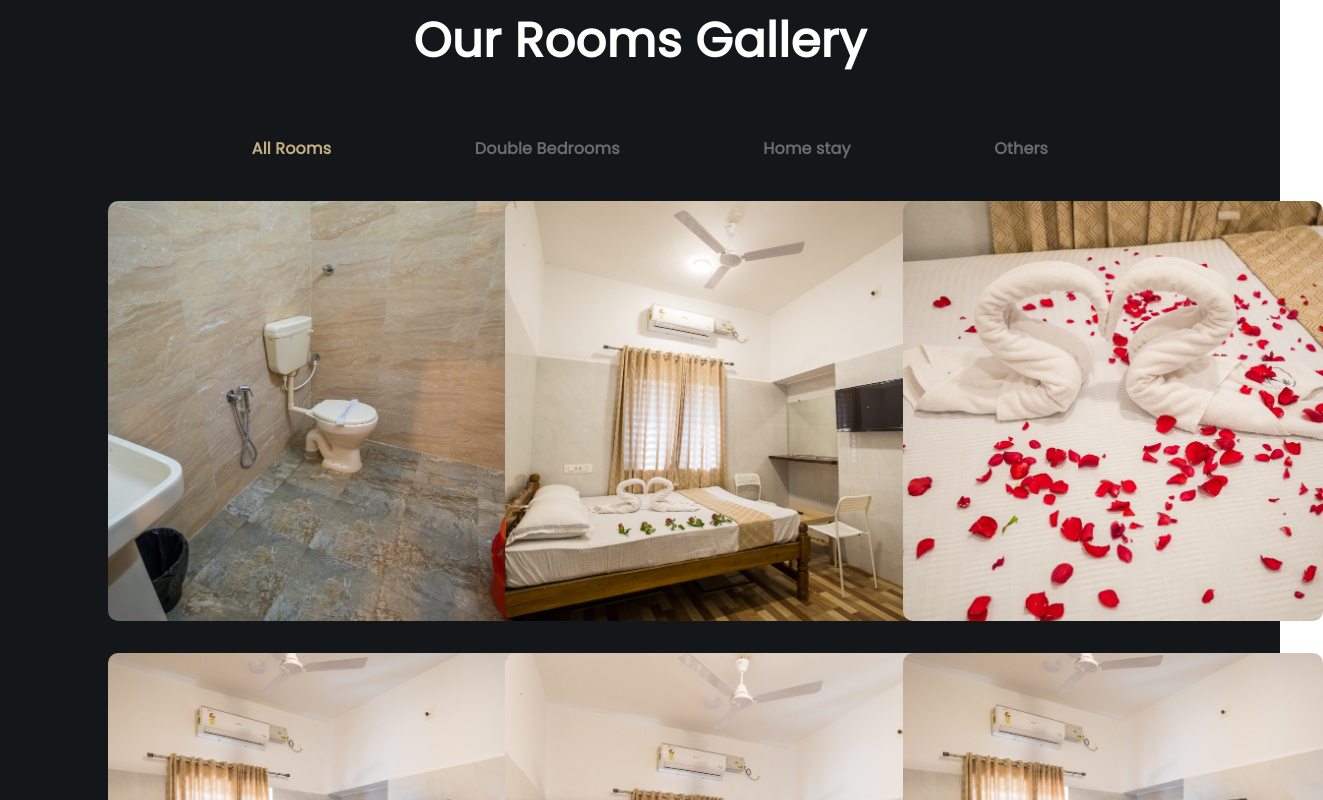
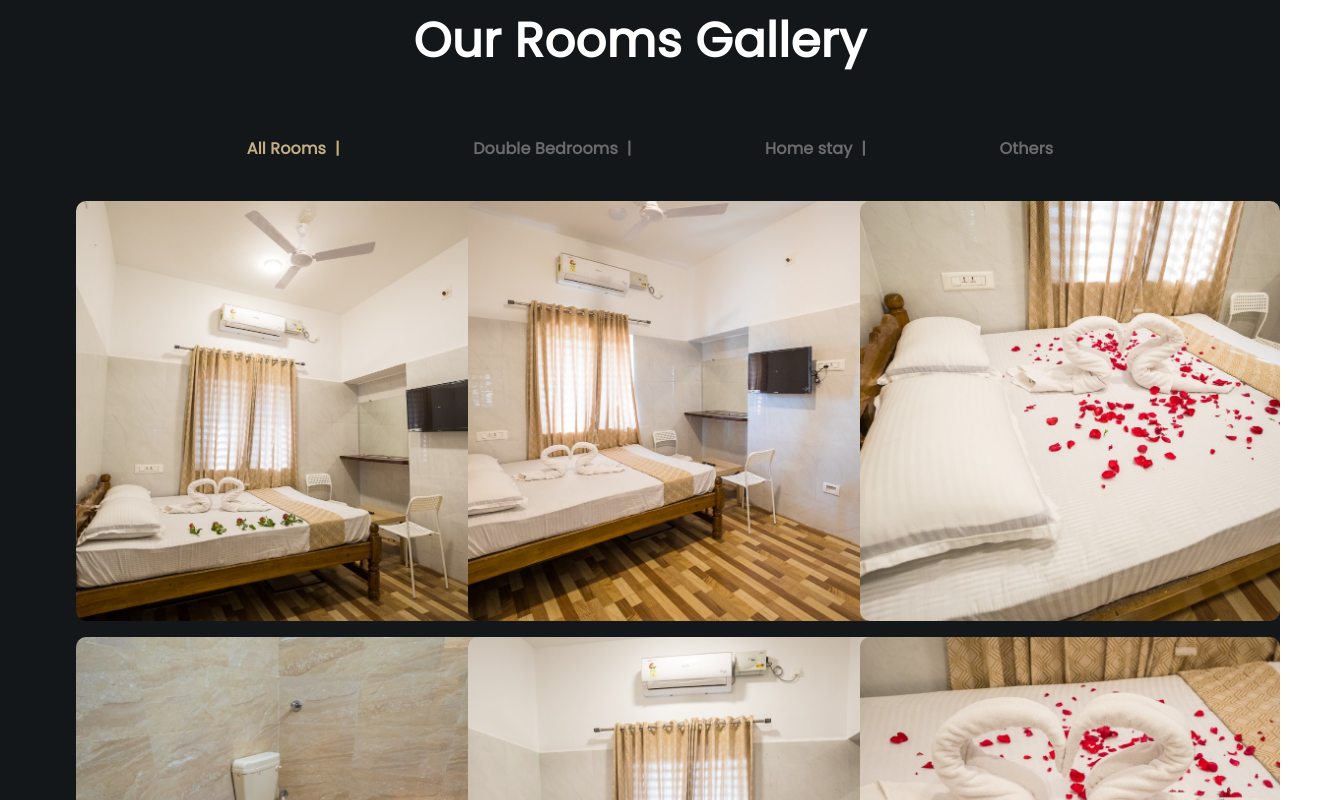
Before and after one commit to AsheerHameed/Hotel-booking, a React (Create React App) app: page / in a window 1280 px wide. Shown: the part 1500-2300 px from the top of the page, 1323 px wide, since content can reach past the window. Built offline with nearby package versions, Linux system fonts and the light colour scheme.

Commit message:
remove coutn

```diff
--- a/src/components/Home/Home.jsx
+++ b/src/components/Home/Home.jsx
@@ -30,43 +30,7 @@ const Home = () => {
               <button className="contact_btn">Contact Us</button>
             </a>
           </div>
-          <div className="main_class_count" style={{ gap: "100px" }}>
-            <div className="class_count">
 
-
-            </div>
-            <div>
-              <img
-                className="number_photo"
-                src={homecircle1}
-                alt="hotelbg"
-              ></img>
-              <Typography className="sub_head2">15,356</Typography>
-              <Typography className="sub_head3">Booking Done</Typography>
-            </div>
-            <div>
-              <img
-                className="number_photo"
-                src={homecircle2}
-                alt="hotelbg"
-              ></img>
-              <Typography className="sub_head2">25,356 +</Typography>
-              <Typography className="sub_head3">Happy Customers</Typography>
-            </div>
-            <div>
-              <img
-                className="number_photo"
-                src={homecircle3}
-                alt="hotelbg"
-              ></img>
-              <div>
-                <Typography className="sub_head2">25,356</Typography>
-              </div>
-              <div>
-                <Typography className="sub_head3">Project Done</Typography>
-              </div>
-            </div>
-          </div>
         </div>
         <div className="photo_area">
           <Typography style={{ textAlign: "center" }}>
--- a/src/components/Rooms/Rooms.jsx
+++ b/src/components/Rooms/Rooms.jsx
@@ -85,7 +85,7 @@ function Product() {
             ToggleClassAll();
           }}
         >
-          All Rooms
+          All Rooms&nbsp;&nbsp;|
         </Typography>
 
         <Typography
@@ -102,7 +102,7 @@ function Product() {
             ToggleClassDoubleBedrooms();
           }}
         >
-          Double Bedrooms
+          Double Bedrooms&nbsp;&nbsp;|
         </Typography>
 
         <Typography
@@ -119,7 +119,7 @@ function Product() {
             ToggleClassHomeStay();
           }}
         >
-          Home stay
+          Home stay&nbsp;&nbsp;|
         </Typography>
 
         <Typography
@@ -140,7 +140,7 @@ function Product() {
         </Typography>
       </Box>
 
-      <Grid container spacing={4} ml={2}>
+      <Grid container spacing={2} mx={"auto"}>
         {items.map((element) => {
           // const { image, category, name } = element;
           return (
--- a/src/components/Rooms/data.js
+++ b/src/components/Rooms/data.js
@@ -32,46 +32,46 @@ import {
 const Data = [
   {
     id: 1,
-    image: washroom1,
-    category: "Double Bedroom",
-    name: "Double Bedroom",
-  },
-  {
-    id: 2,
     image: double_br6,
     category: "Double Bedroom",
     name: "Double Bedroom",
   },
-  {
-    id: 3,
-    image: double_br,
-    category: "Double Bedroom",
-    name: "Double Bedroom",
-  },
-  {
-    id: 4,
-    image: double_br1,
-    category: "Double Bedroom",
-    name: "Double Bedroom",
-  },
-  {
-    id: 5,
-    image: double_br2,
-    category: "Double Bedroom",
-    name: "Double Bedroom",
-  },
+  // {
+  //   id: 2,
+  //   image: washroom1,
+  //   category: "Double Bedroom",
+  //   name: "Double Bedroom",
+  // },
+  // {
+  //   id: 3,
+  //   image: double_br,
+  //   category: "Double Bedroom",
+  //   name: "Double Bedroom",
+  // },
+  // {
+  //   id: 4,
+  //   image: double_br1,
+  //   category: "Double Bedroom",
+  //   name: "Double Bedroom",
+  // },
+  // {
+  //   id: 5,
+  //   image: double_br2,
+  //   category: "Double Bedroom",
+  //   name: "Double Bedroom",
+  // },
   {
     id: 6,
     image: double_br3,
     category: "Double Bedroom",
     name: "Double Bedroom",
   },
-  {
-    id: 7,
-    image: double_br4,
-    category: "Double Bedroom",
-    name: "Double Bedroom",
-  },
+  // {
+  //   id: 7,
+  //   image: double_br4,
+  //   category: "Double Bedroom",
+  //   name: "Double Bedroom",
+  // },
   {
     id: 8,
     image: double_br5,
@@ -152,18 +152,18 @@ const Data = [
     category: "Others",
     name: "Others",
   },
-  {
-    id: 20,
-    image: othersBeach4,
-    category: "Others",
-    name: "Others",
-  },
-  {
-    id: 21,
-    image: othersBeach3,
-    category: "Others",
-    name: "Others",
-  },
+  // {
+  //   id: 20,
+  //   image: othersBeach4,
+  //   category: "Others",
+  //   name: "Others",
+  // },
+  // {
+  //   id: 21,
+  //   image: othersBeach3,
+  //   category: "Others",
+  //   name: "Others",
+  // },
   {
     id: 22,
     image: othersBeach,
@@ -176,12 +176,12 @@ const Data = [
     category: "Others",
     name: "Others",
   },
-  {
-    id: 24,
-    image: othersBeach3,
-    category: "Others",
-    name: "Others",
-  },
+  // {
+  //   id: 24,
+  //   image: othersBeach3,
+  //   category: "Others",
+  //   name: "Others",
+  // },
   {
     id: 25,
     image: nightView,
@@ -194,18 +194,18 @@ const Data = [
     category: "Others",
     name: "Others",
   },
-  {
-    id: 27,
-    image: nightView,
-    category: "Others",
-    name: "Others",
-  },
-  {
-    id: 28,
-    image: bonfire,
-    category: "Others",
-    name: "Others",
-  },
+  // {
+  //   id: 27,
+  //   image: nightView,
+  //   category: "Others",
+  //   name: "Others",
+  // },
+  // {
+  //   id: 28,
+  //   image: bonfire,
+  //   category: "Others",
+  //   name: "Others",
+  // },
   {
     id: 29,
     image: bonfire1,
@@ -218,11 +218,11 @@ const Data = [
     category: "Others",
     name: "Others",
   },
-  {
-    id: 31,
-    image: bonfire3,
-    category: "Others",
-    name: "Others",
-  },
+  // {
+  //   id: 31,
+  //   image: bonfire3,
+  //   category: "Others",
+  //   name: "Others",
+  // },
 ];
 export default Data;
```
